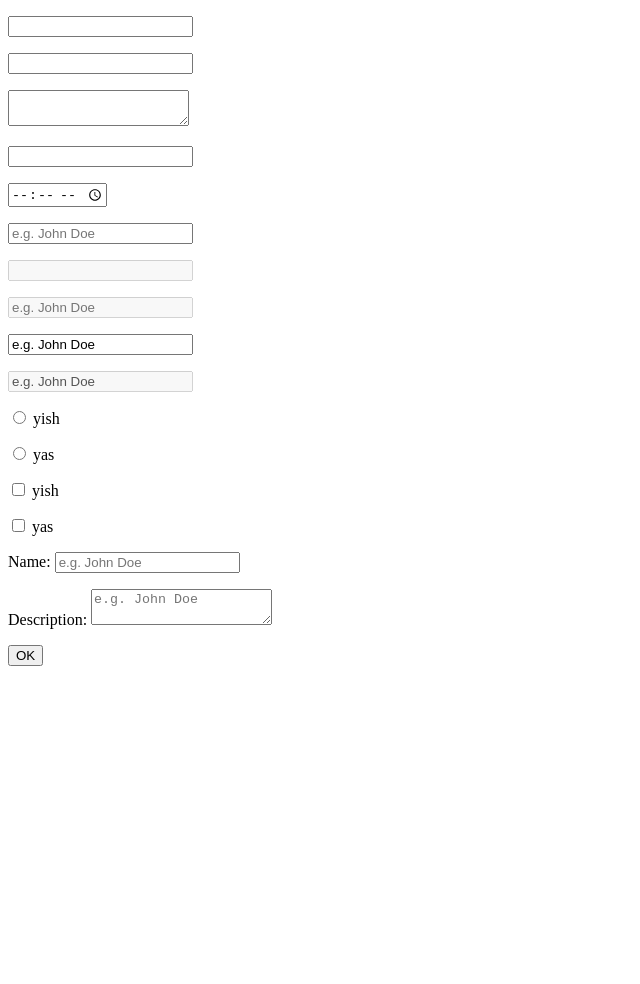
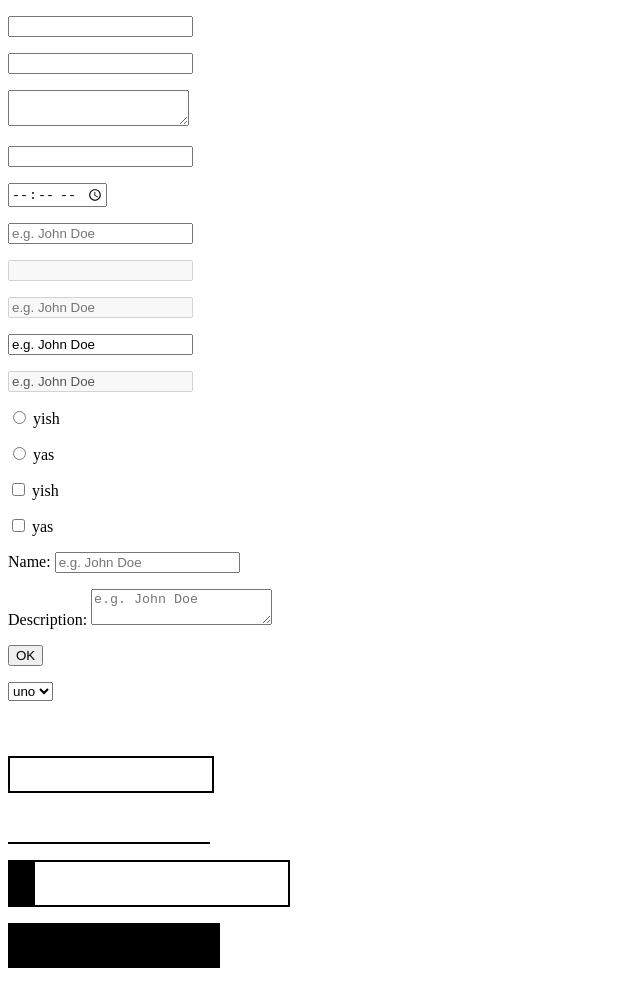
Before and after one commit to vonblum/form_exercises, a plain HTML site: page index.html in a window 1280 px wide. Shown: the whole page, without its empty margins (0-640 px from the left). Before the commit the page ends 800 px from the top, so only its background shows below. Drawn offline with Linux system fonts and the light colour scheme.

Commit message:
4 new inout fields added

```diff
--- a/index.html
+++ b/index.html
@@ -61,5 +61,27 @@
     <p>
       <button>OK</button>
     </p>
+    <p>
+      <select>
+        <option>uno</option>
+        <option>dos</option>
+        <option>tres</option>
+      </select>
+    </p>
+    <p>
+      <input id="input1" type="text">
+    </p>
+    <p>
+      <input id="input2" type="text">
+    </p>
+    <p>
+      <input id="input3" type="text">
+    </p>
+    <p>
+      <input id="input4" type="text">
+    </p>
+    <p>
+      <input id="input5" type="text">
+    </p>
   </body>
 </html>
--- a/style.css
+++ b/style.css
@@ -0,0 +1,51 @@
+#input1 {
+  width: 190px;
+  height: 23px;
+  font-family: Helvetica;
+  font-size: 20px;
+  font-weight: normal;
+  font-style: normal;
+  border: none;
+  padding: 0;
+}
+
+#input2 {
+  width: 198px;
+  height: 31px;
+  border: solid 2px #000000;
+  font-family: Helvetica;
+  font-size: 20px;
+  font-weight: normal;
+}
+
+#input3 {
+  width: 198px;
+  height: 31px;
+  font-family: Helvetica;
+  font-size: 20px;
+  font-weight: normal;
+  border: none;
+  border-bottom: solid 2px #000000;
+}
+
+#input4 {
+  border: solid 2px #000000;
+  font-family: Helvetica;
+  font-size: 20px;
+  font-weight: normal;
+  border-left: solid 27px #000000;
+  padding: 10px;
+  padding-left: 20px;
+}
+
+#input5 {
+  width: 200px;
+  height: 43px;
+  background-color: #000000;
+  font-family: Helvetica;
+  font-size: 20px;
+  font-weight: normal;
+  color: #ffffff;
+  border: none;
+  padding-left: 10px;
+}
```
